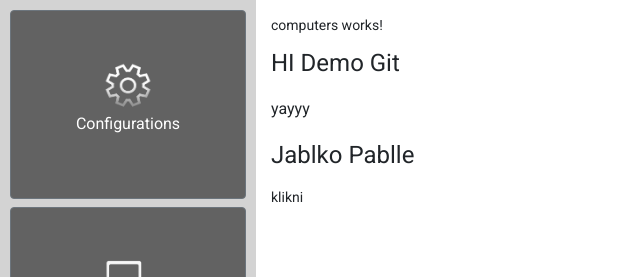
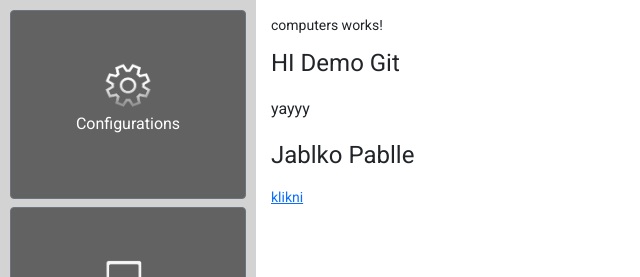
Before and after one commit to Martinius1/Pablle, an Angular app: page /computers in a window 1280 px wide. Shown: the top 277 px of the page, without its empty margins (0-640 px from the left). Built offline with nearby package versions, Linux system fonts and the light colour scheme.

Commit message:
pridanmoi linku jen klikni a uvidis

```diff
--- a/src/app/pages/computers/computers.component.html
+++ b/src/app/pages/computers/computers.component.html
@@ -2,4 +2,4 @@
 <h1>HI Demo Git</h1>
 <h3>yayyy</h3>
 <h1>Jablko Pablle</h1>
-<div><p><a href=" https://www.youtube.com/watch?v=O91DT1pR1ew"></a>klikni</p></div>
+<div><a href=" https://www.youtube.com/watch?v=O91DT1pR1ew">klikni</a></div>
```
